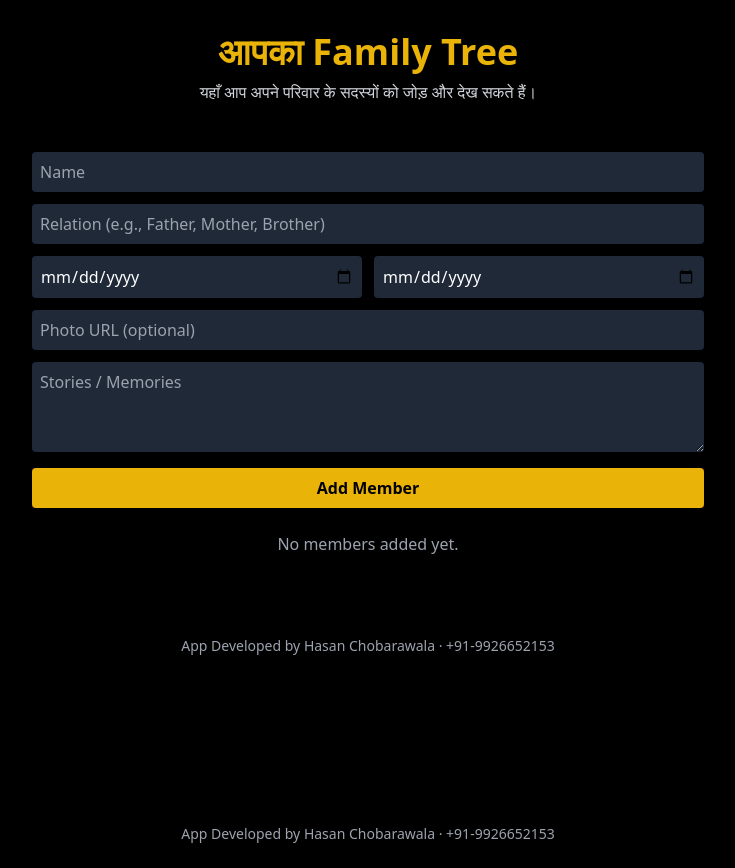
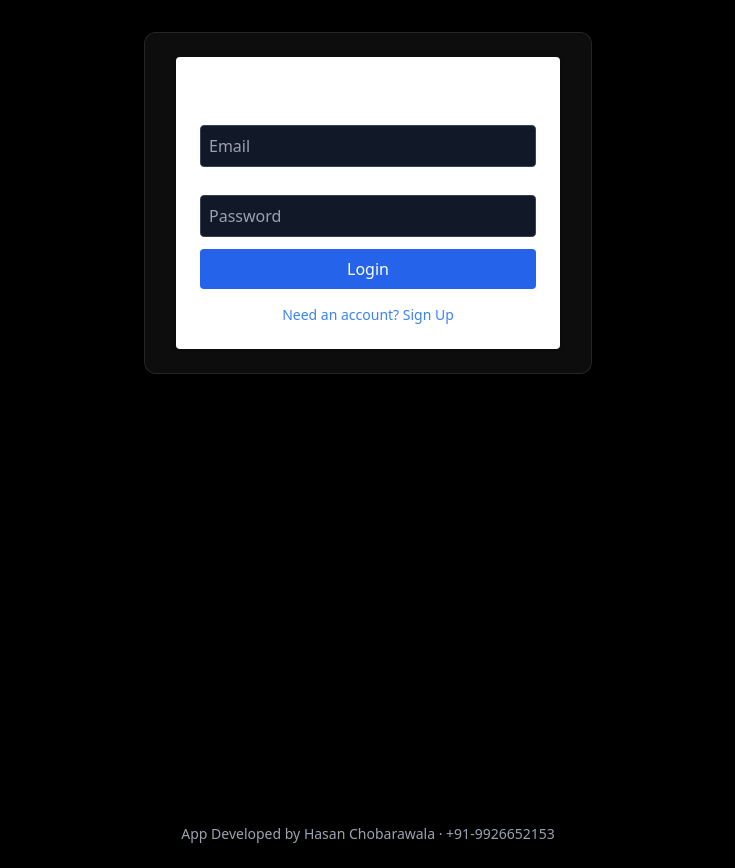
Before and after one commit to hasanchobarawala/Vansh-Yatra, a Next.js app: page /tree in a window 1280 px wide. Shown: the whole page, without its empty margins (272-1007 px from the left). Built offline with nearby package versions, Linux system fonts and the light colour scheme; no server answers.

Commit message:
page.tsx

```diff
--- a/src/app/tree/page.tsx
+++ b/src/app/tree/page.tsx
@@ -1,23 +1,36 @@
+"use client";
+
+import { useEffect, useState } from "react";
+import { onAuthStateChanged, User } from "firebase/auth";
+import { auth } from "@/lib/firebase";
+
+import AuthStatus from "@/components/AuthStatus";
+import AuthForm from "@/components/ui/AuthForm";
 import FamilyTreeContainer from "@/components/app/FamilyTreeContainer";
 
 export default function TreePage() {
+  const [user, setUser] = useState<User | null>(null);
+
+  useEffect(() => {
+    const unsub = onAuthStateChanged(auth, setUser);
+    return () => unsub();
+  }, []);
+
   return (
-    <main className="min-h-screen bg-black text-white px-4 py-8">
-      <div className="mx-auto max-w-5xl">
-        <h1 className="text-center text-4xl font-extrabold text-yellow-500">
-          आपका Family Tree
-        </h1>
-        <p className="mt-2 text-center text-gray-300">
-          यहाँ आप अपने परिवार के सदस्यों को जोड़ और देख सकते हैं।
-        </p>
+    <main className="min-h-screen bg-black text-white">
+      {/* top bar */}
+      <div className="w-full max-w-6xl mx-auto px-4 flex items-center justify-end py-4">
+        <AuthStatus />
+      </div>
 
-        <div className="mt-8">
+      <div className="w-full max-w-5xl mx-auto px-4 pb-20">
+        {!user ? (
+          <div className="max-w-md mx-auto bg-white/5 backdrop-blur rounded-xl p-6 border border-white/10">
+            <AuthForm />
+          </div>
+        ) : (
           <FamilyTreeContainer />
-        </div>
-
-        <footer className="mt-16 text-center text-sm text-gray-400">
-          App Developed by Hasan Chobarawala · +91-9926652153
-        </footer>
+        )}
       </div>
     </main>
   );
```
